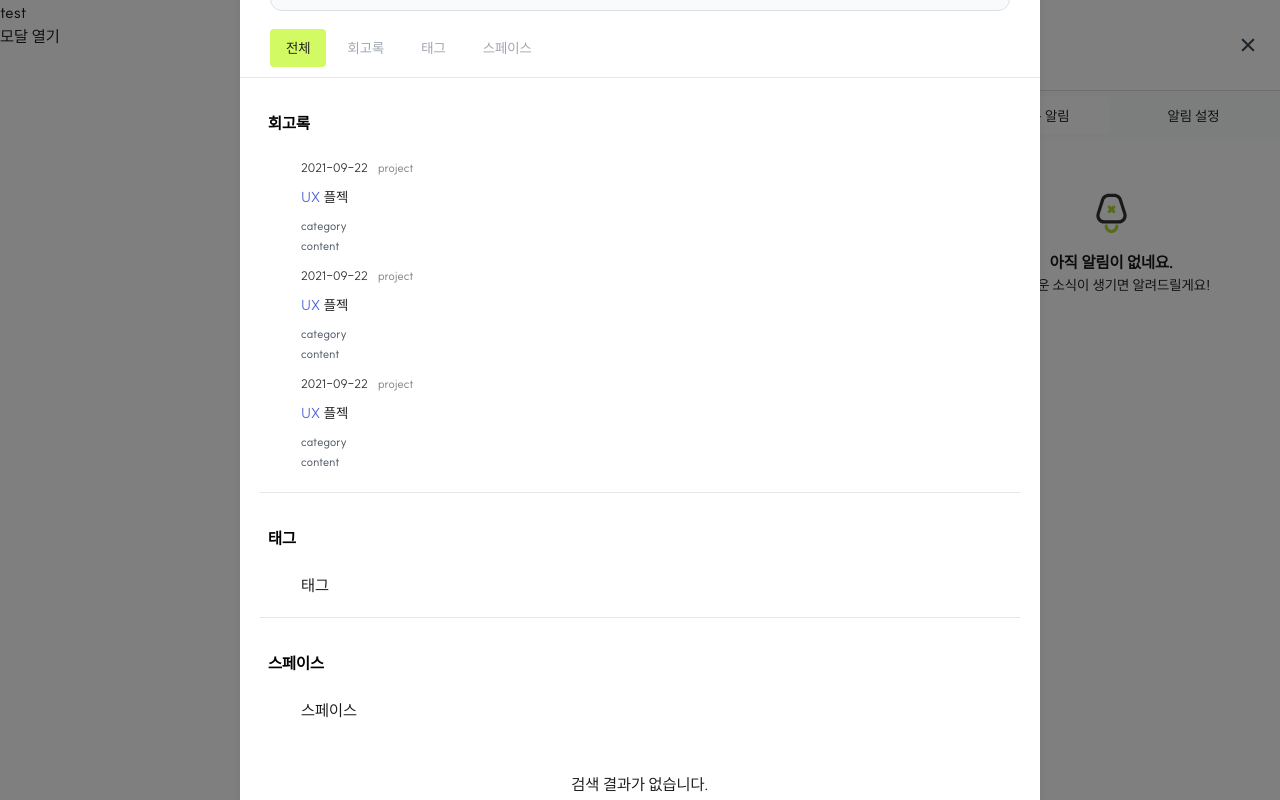
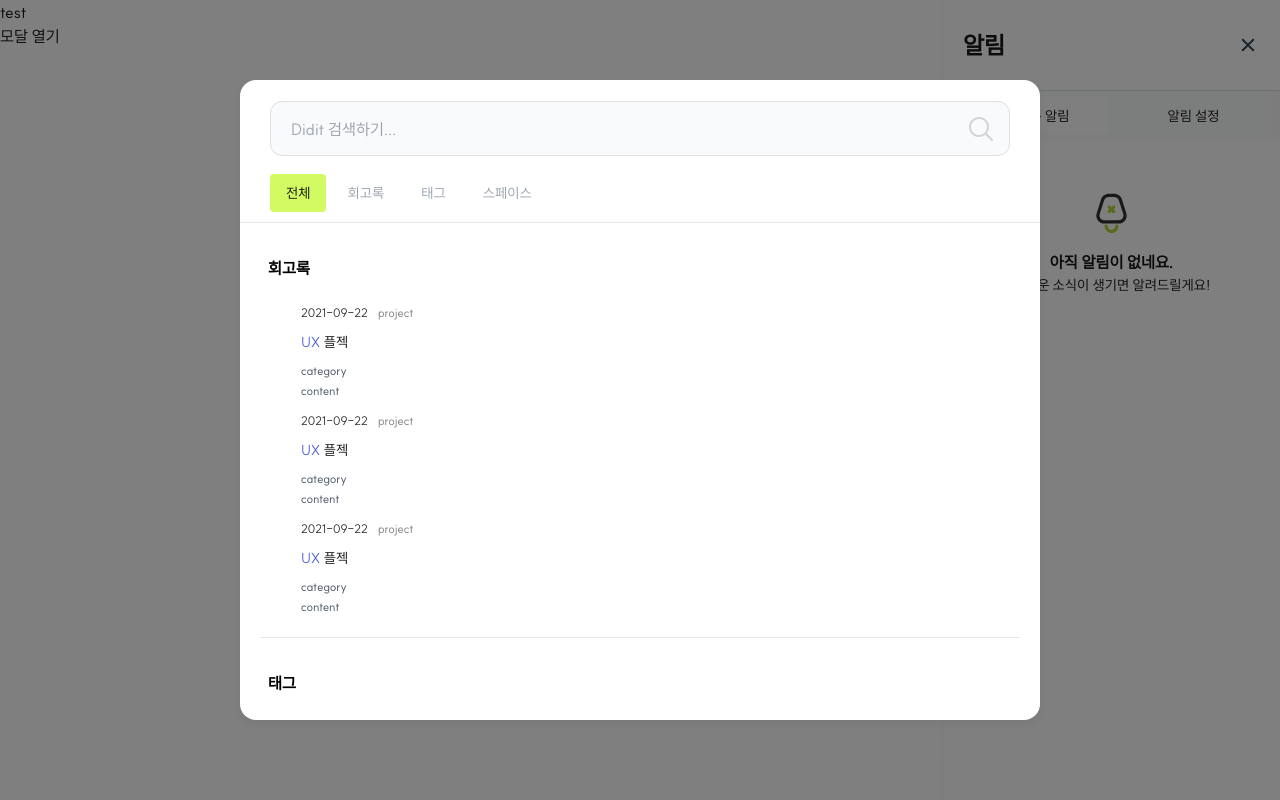
Before and after one commit to muzi55/didit, a Next.js app: page / in a window 1280 px wide. Built offline with nearby package versions, Linux system fonts and the light colour scheme.

Commit message:
component: Modal 및 Search 컴포넌트 수정 및 스타일 개선

```diff
--- a/src/app/_components/modal/Modal.tsx
+++ b/src/app/_components/modal/Modal.tsx
@@ -46,7 +46,7 @@ function ModalContainer({
             className="fixed top-0 left-0 bottom-0 right-0 bg-[rgba(0,0,0,0.5)] z-50 flex justify-center items-center"
             onClick={handleBackgroundClick}
         >
-			<div className="bg-white rounded-2xl flex overflow-hidden shadow-shadow3">
+            <div className="bg-white rounded-2xl flex overflow-scroll shadow-shadow3 max-h-[80dvh]">
                 {children}
             </div>
         </div>
--- a/src/app/_components/search/Search.tsx
+++ b/src/app/_components/search/Search.tsx
@@ -19,7 +19,6 @@ export default function Search() {
 				<div className="">
 					<SearchTabs activeIndex={activeIndex} setActiveIndex={setActiveIndex}>
 						<SearchTabs.Tab title="전체">
-							<div className="px-[20px]">
 								<SearchSection title="회고록">
 									{[1, 2, 3].map(el => (
 										<Memoir
@@ -41,7 +40,6 @@ export default function Search() {
 								<hr />
 								<SearchSection title="스페이스">스페이스</SearchSection>
 								<SearchEmpty />
-							</div>
 						</SearchTabs.Tab>
 						<SearchTabs.Tab title="회고록">
 							<SearchSection title="스페이스">asd</SearchSection>
--- a/src/app/_components/search/SearchTab.tsx
+++ b/src/app/_components/search/SearchTab.tsx
@@ -4,7 +4,7 @@ interface ITabProps {
 }
 export const SearchTab = ({ children, title }: ITabProps) => {
 	return (
-		<div title={title} className="h-full">
+		<div title={title} className="h-full px-[20px]">
 			{children}
 		</div>
 	);
```
Lines whose indentation alone changed are shown as unchanged.
